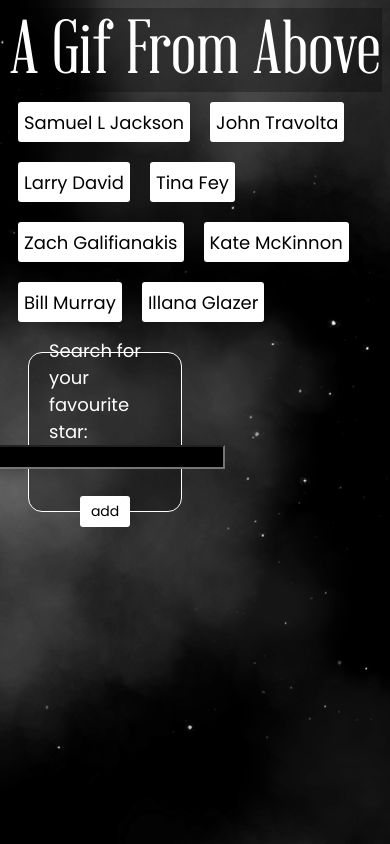
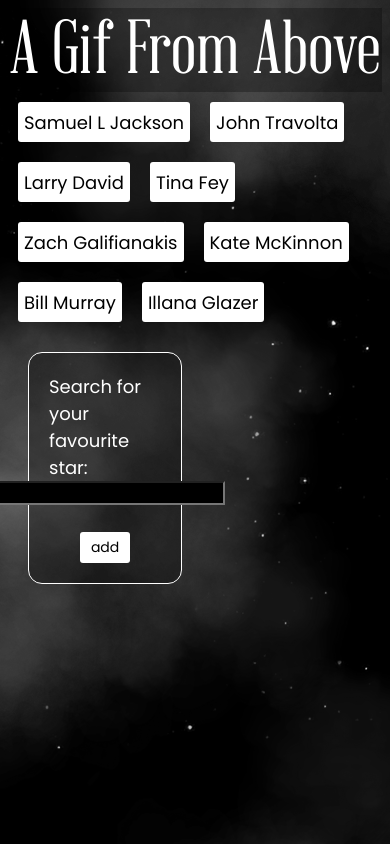
Before and after one commit to bonanastasia/gifTastic, a PHP site: page / in a window 390 px wide. Run offline with PHP 8.4, Linux system fonts and the light colour scheme; some libraries are stand-ins or nearby versions.

Commit message:
updated fixed add box mobile

```diff
--- a/css/style.css
+++ b/css/style.css
@@ -166,7 +166,6 @@
     justify-content: center;
     align-items: center;
     padding: 20px;
-    height: 118px;
     width: 30%;
     margin: 20px;
     background-color: rgba(0, 0, 0, 0.28);
```
